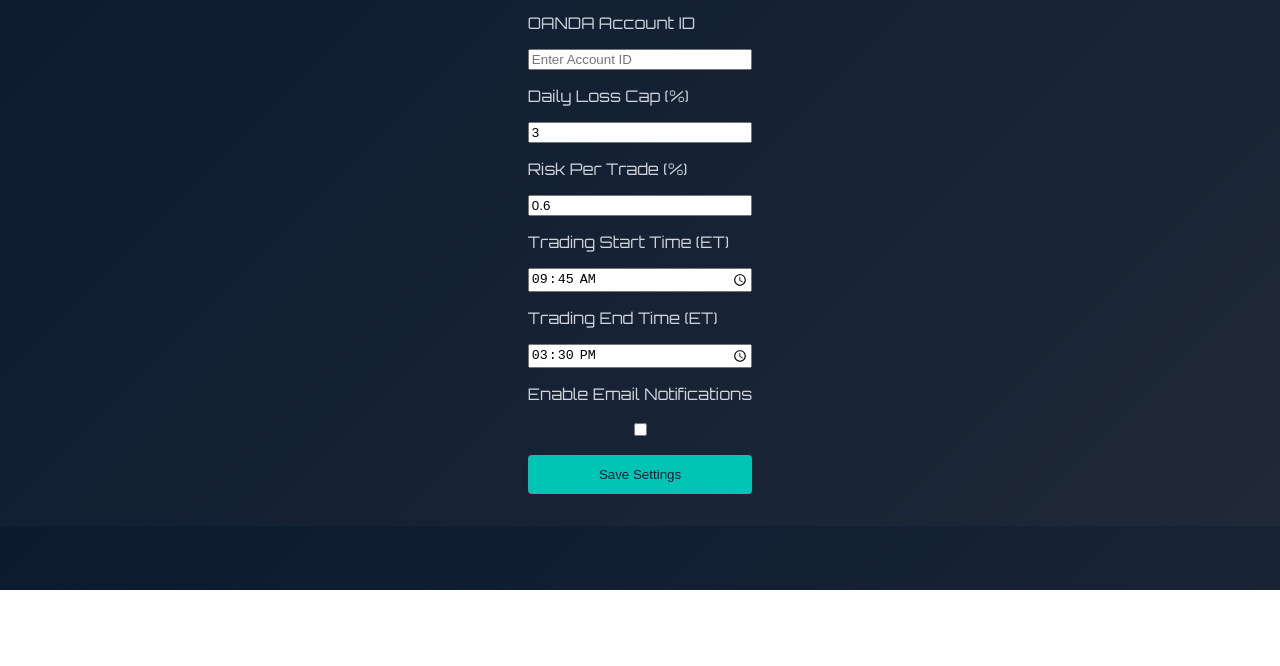
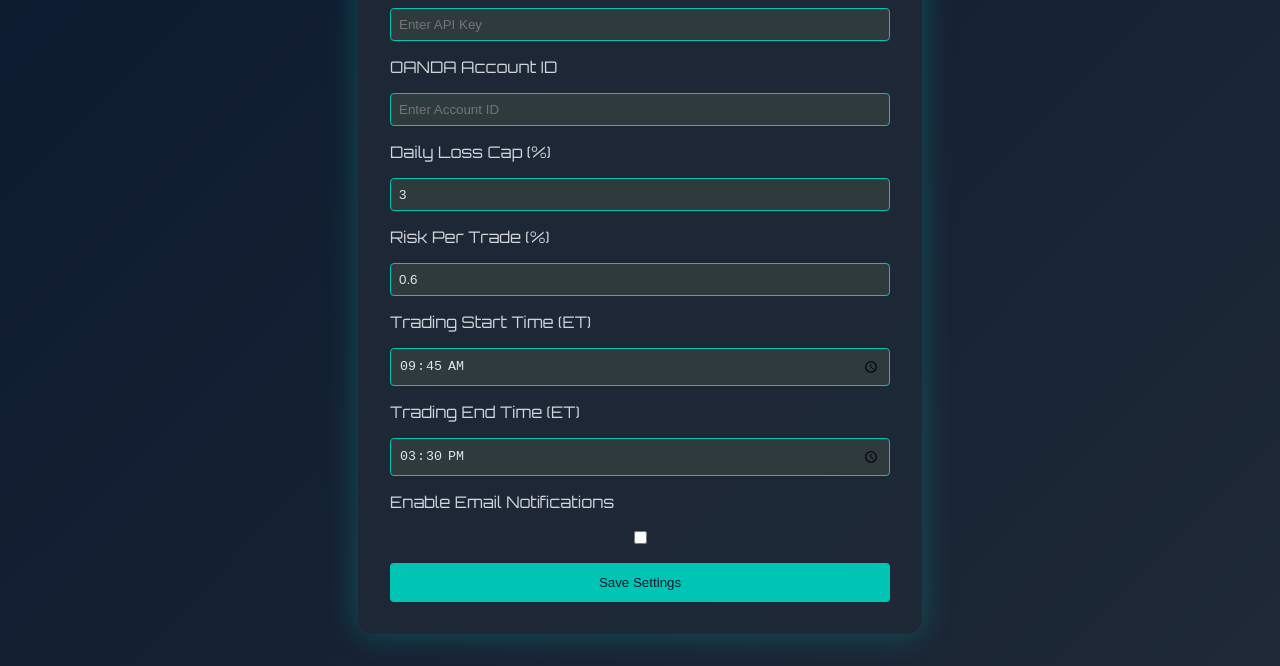
Before and after one commit to thewolfofweb3/trading-platform-frontend, a plain HTML site: page settings.html in a window 1280 px wide. Shown: the part 210-876 px from the top of the page. Before the commit the page ends 800 px from the top, so only its background shows below. Drawn offline with Linux system fonts and the light colour scheme; files whose address does not match are found by name.

Commit message:
Update styles.css

```diff
--- a/styles.css
+++ b/styles.css
@@ -36,7 +36,7 @@
     justify-content: center;
 }
 
-.backtest-form, .backtest-results, .trade-indicators {
+.backtest-form, .backtest-results, .trade-indicators, .settings-form {
     background: rgba(31, 41, 55, 0.9);
     padding: 2rem;
     border-radius: 1rem;
@@ -65,7 +65,7 @@
     color: #D1D5DB;
 }
 
-select, input[type="date"] {
+select, input[type="date"], input[type="text"], input[type="number"], input[type="time"], input[type="checkbox"] {
     background: #2E3A3B;
     color: #E0E7E9;
     border: 1px solid #00C4B4;
@@ -74,7 +74,7 @@
     transition: box-shadow 0.3s;
 }
 
-select:focus, input[type="date"]:focus {
+select:focus, input:focus {
     outline: none;
     box-shadow: 0 0 10px #00C4B4;
 }
```
